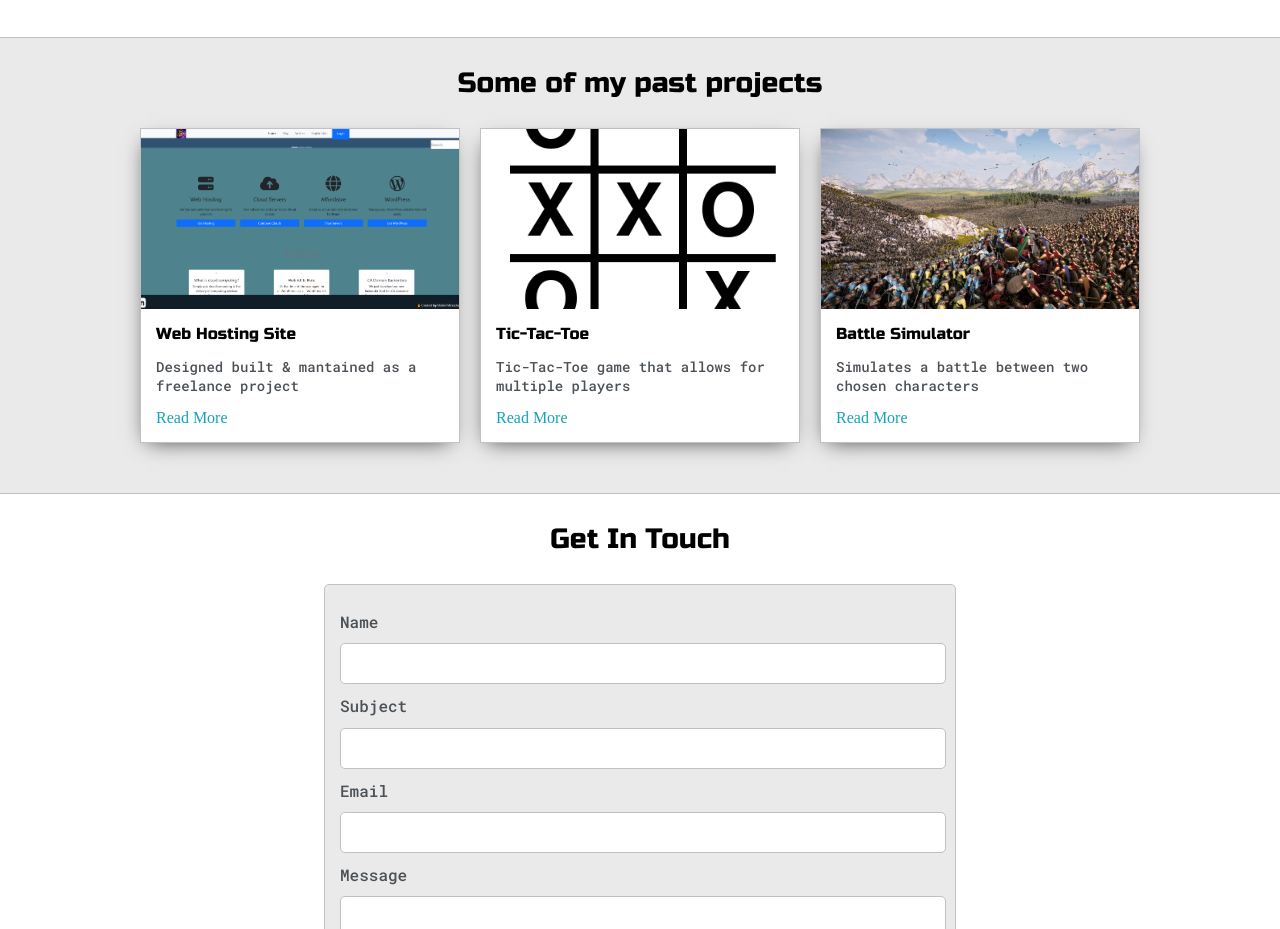
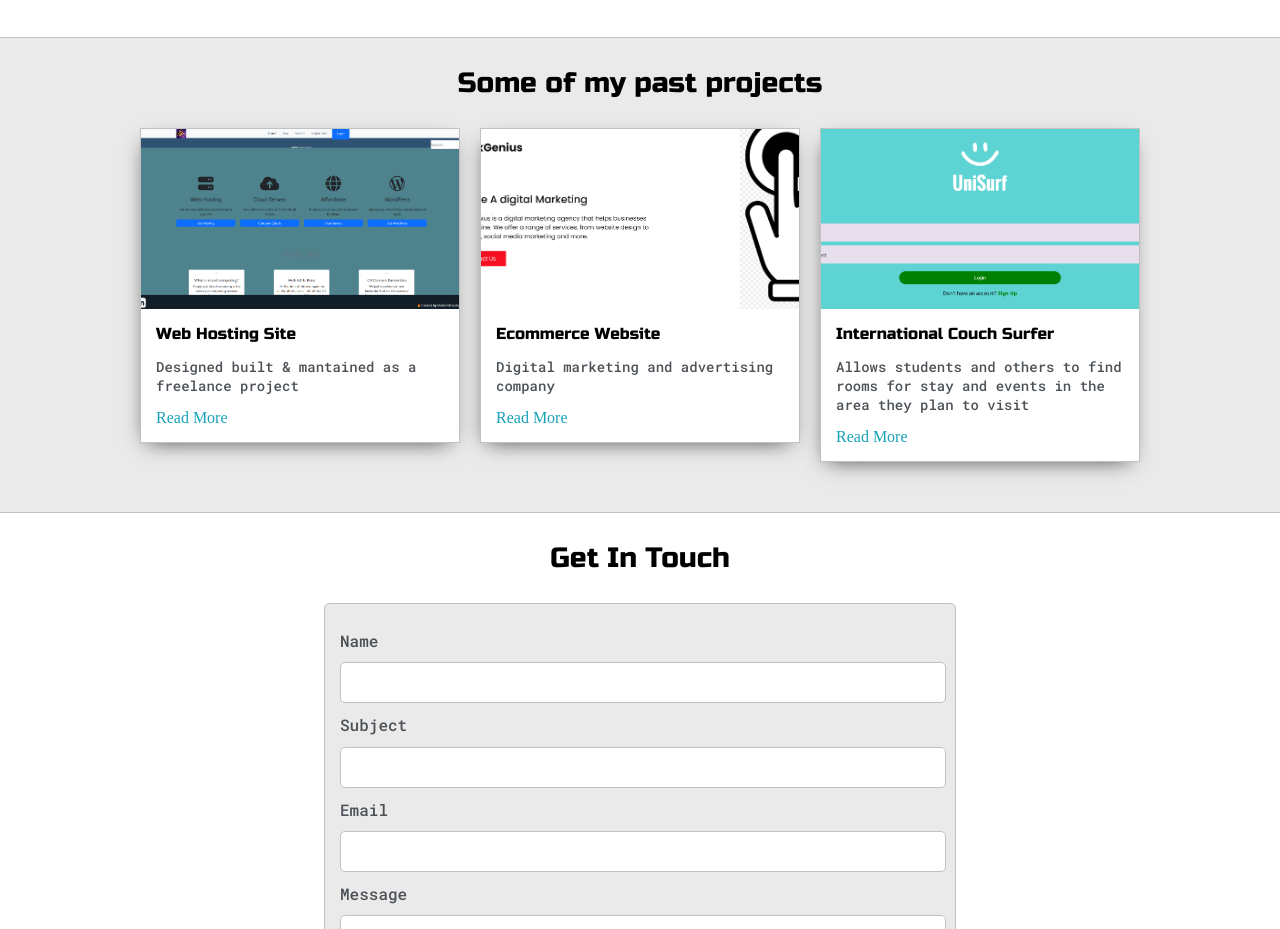
Before and after one commit to Maikel-Mirza/Personal-Website, a plain HTML site: page index.html in a window 1280 px wide. Shown: the part 1300-2229 px from the top of the page. Drawn offline with Linux system fonts and the light colour scheme.

Commit message:
made some changes

```diff
--- a/index.html
+++ b/index.html
@@ -144,10 +144,10 @@
 
 				<div>
 					<div class="post">
-						<img class="thumbnail" src="images/Tic-Tac-Toe.png">
+						<img class="thumbnail" src="images/clickGeniushome.png">
 						<div class="post-preview">
-							<h6 class="post-title">Tic-Tac-Toe</h6>
-							<p class="post-intro">Tic-Tac-Toe game that allows for multiple players</p>
+							<h6 class="post-title">Ecommerce Website</h6>
+							<p class="post-intro">Digital marketing and advertising company</p>
 							<a href="post2.html">Read More</a>
 						</div>
 					</div>
@@ -155,10 +155,10 @@
 
 				<div>
 					<div class="post">
-						<img class="thumbnail" src="images/battle.png">
+						<img class="thumbnail" src="images/login.png">
 						<div class="post-preview">
-							<h6 class="post-title">Battle Simulator</h6>
-							<p class="post-intro">Simulates a battle between two chosen characters</p>
+							<h6 class="post-title">International Couch Surfer</h6>
+							<p class="post-intro">Allows students and others to find rooms for stay and events in the area they plan to visit</p>
 							<a href="post3.html">Read More</a>
 						</div>
 					</div>
```
